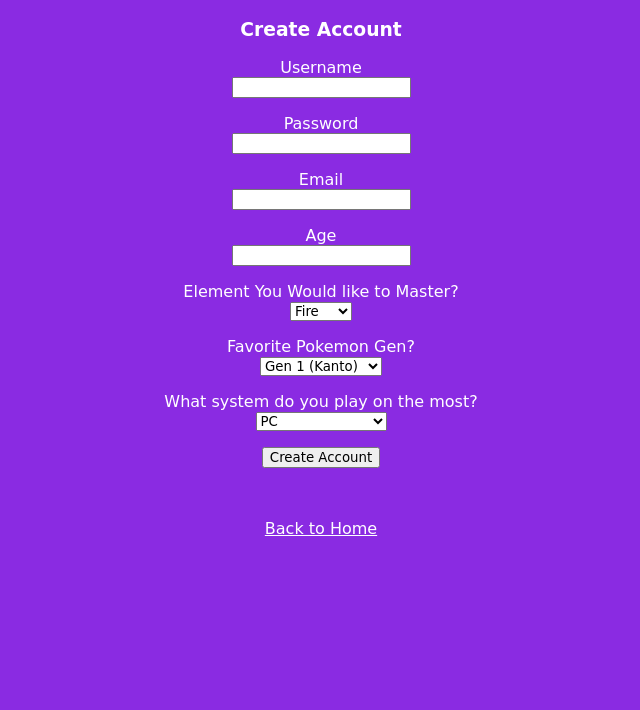
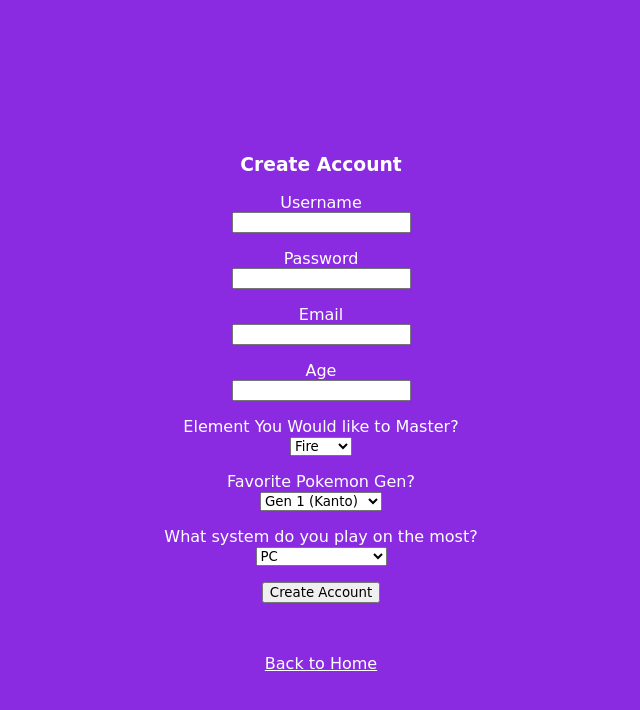
Before and after one commit to LeonardoContrera/InteractiveWebGroupProj, a Node server app: page /create in a window 1280 px wide. Shown: the top 710 px of the page, without its empty margins (319-959 px from the left). Run offline with Node 20, Linux system fonts and the light colour scheme; some libraries are stand-ins or nearby versions.

Commit message:
Minor CSS edits

```diff
--- a/public/style.css
+++ b/public/style.css
@@ -3,6 +3,10 @@
     color: white;
     text-align: center;
     font-family: 'Bungee', cursive;
+}
+
+body{
+    margin-top: 12%;
 }
 
 th, td{
```
